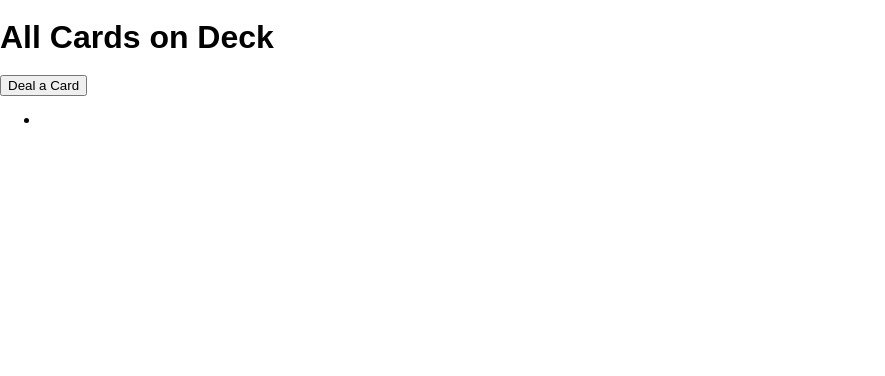
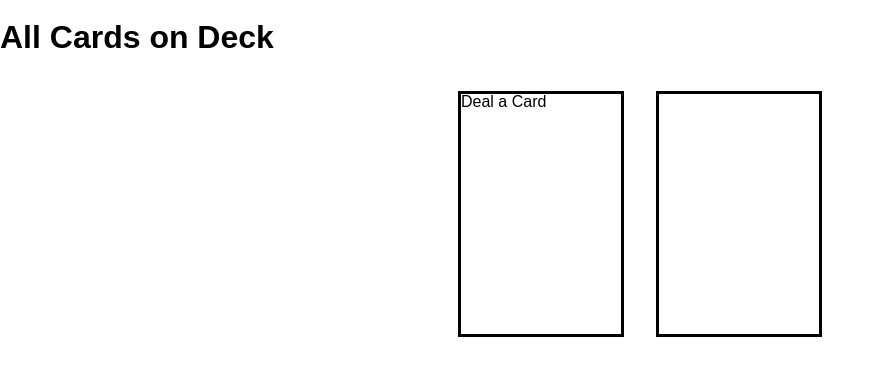
Before and after one commit to GarrettAnderson/all-cards-on-deck, a website: page public/index.html in a window 1280 px wide. Shown: the whole page, without its empty margins (0-885 px from the left). Drawn offline with Linux system fonts and the light colour scheme.

Commit message:
added styles for the borders of face down and face up decks. updated the values in the variables to spell out suit and face cards
created HTML to render the value of a card then the suit image

```diff
--- a/public/index.html
+++ b/public/index.html
@@ -9,12 +9,17 @@
   </head>
   <body>
     <h1 class='hello-world'>All Cards on Deck</h1>
-    <button class="deal-card">Deal a Card</button>
-    <section class='deck-of-cards'>
+    <section class='card-decks'>
+    <section class="deck-of-cards-facedown">Deal a Card</section>
+    <section class='deck-of-cards-faceup'>
       <ul>
-        <li class='card-dealt'></li>
+        <li class='card-dealt-list'>
+          <p class='card-dealt'></p>
+          <p class='card-suit-icon'></p>
+        </li>
       </ul>
     </section>
+  </section>
     <script src="/main.js" charset="utf-8"></script>
   </body>
 </html>
--- a/public/main.js
+++ b/public/main.js
@@ -1,5 +1,5 @@
-let faces = [ 2, 3, 4, 5, 6, 7, 8, 9, 10, 'J', 'Q', 'K', 'A' ]
-let suits = [ 'H', 'D', 'C', 'S' ]
+let faces = [ 2, 3, 4, 5, 6, 7, 8, 9, 10, 'Jack', 'Queen', 'King', 'Ace' ]
+let suits = [ 'Hearts', 'Diamonds', 'Clubs', 'Spades' ]
 let deck = []
 
 const buildDeck = () => {
@@ -8,7 +8,8 @@ const buildDeck = () => {
 
     for (let j = 0; j < faces.length; j++) {
       console.log(suits[i] + faces[j])
-      deck.push(suits[i] + faces[j])
+      let cardDealt = document.createElement('li')
+      deck.push(faces[j] + ' of ' + suits[i])
     }
   }
   console.log(deck)
@@ -51,4 +52,4 @@ const main = () => {
 document.addEventListener('DOMContentLoaded', main)
 
 // add Event Listener to deal a card on button click
-document.querySelector('.deal-card').addEventListener('click', dealCard)
+document.querySelector('.deck-of-cards-facedown').addEventListener('click', dealCard)
--- a/public/screen.css
+++ b/public/screen.css
@@ -10,3 +10,31 @@ body {
   margin: 0;
   min-height: 100%;
 }
+
+.card-decks {
+  display: flex;
+  flex-direction: row;
+  justify-content: center;
+  align-items: center;
+}
+
+.card-decks section {
+  margin: 1rem 1rem;
+}
+
+.deck-of-cards-facedown {
+  border: 3px solid black;
+  height: 15rem;
+  width: 10rem;
+  cursor: pointer;
+}
+
+.deck-of-cards-faceup {
+  border: 3px solid black;
+  height: 15rem;
+  width: 10rem;
+}
+
+.deck-of-cards-faceup ul {
+  list-style: none;
+}
```
